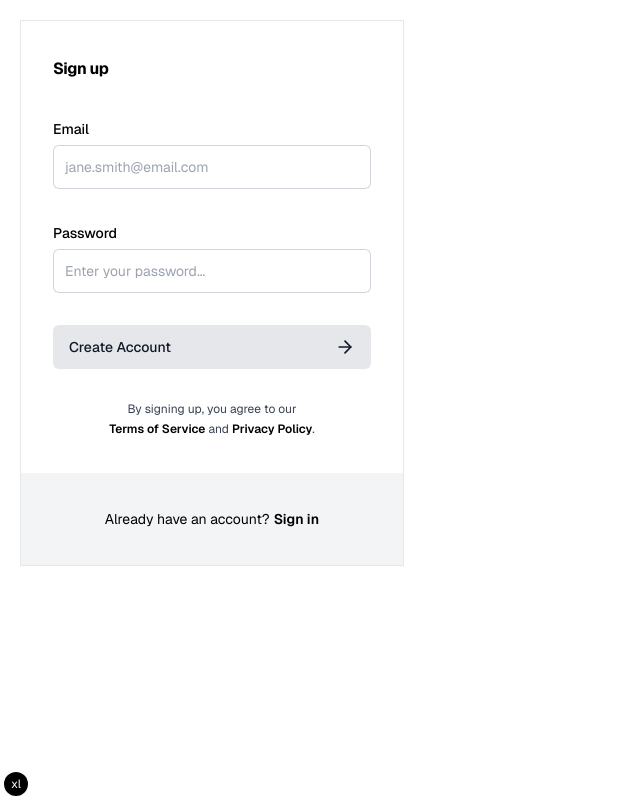
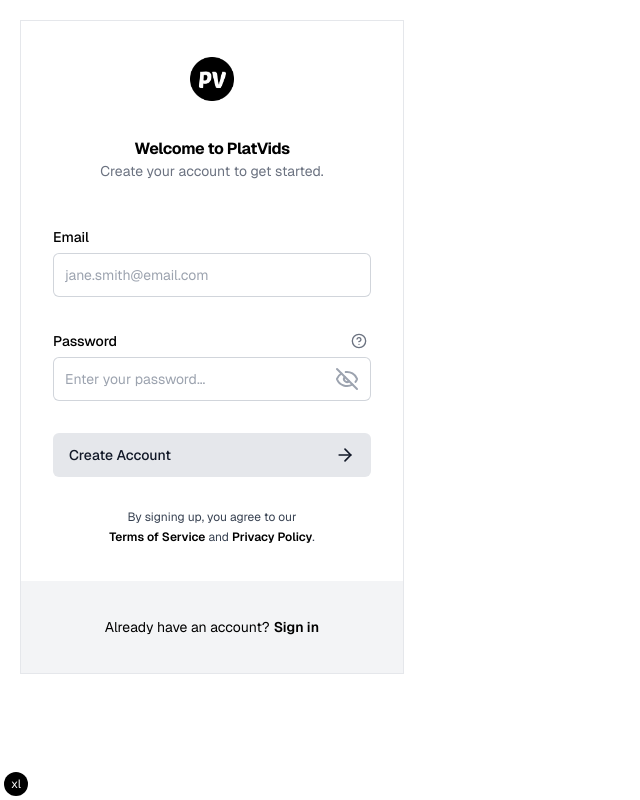
Before and after one commit to dlbarduzzi/platvids, a Next.js app: page /sign-up in a window 1280 px wide. Shown: the whole page, without its empty margins (0-640 px from the left). Built offline with nearby package versions, Linux system fonts and the light colour scheme; no server answers; what drizzle-zod would draw is missing.

Commit message:
Add show password and requirements helpers

```diff
--- a/src/app/(auth)/sign-up/_components/signup.tsx
+++ b/src/app/(auth)/sign-up/_components/signup.tsx
@@ -3,11 +3,21 @@
 import type { SignUpSchema } from "@/features/auth/schemas/signup"
 
 import Link from "next/link"
+import Image from "next/image"
 
 import { useForm } from "react-hook-form"
+import { useState } from "react"
 import { zodResolver } from "@hookform/resolvers/zod"
 
-import { ArrowRight } from "lucide-react"
+import {
+  ArrowRight,
+  Check,
+  Circle,
+  CircleHelp,
+  Eye,
+  EyeOff,
+  X as IconX,
+} from "lucide-react"
 
 import {
   FormControl,
@@ -20,13 +30,26 @@ import {
 
 import { Input } from "@/components/ui/input"
 import { Button } from "@/components/ui/button"
+import { Popover, PopoverContent, PopoverTrigger } from "@/components/ui/popover"
 
 import { cn } from "@/lib/utils"
 import { delay } from "@/lib/utils"
 import { signUp } from "@/features/auth/actions/signup"
-import { signUpSchema } from "@/features/auth/schemas/signup"
+
+import {
+  signUpSchema,
+  passwordHasNumber,
+  passwordHasSpecialChar,
+  passwordHasLowercaseLetter,
+  passwordHasUppercaseLetter,
+  PASSWORD_MIN_CHARS,
+  PASSWORD_MAX_CHARS,
+} from "@/features/auth/schemas/signup"
 
 export function SignUpForm() {
+  const [showPassword, setShowPassword] = useState(false)
+  const [showPasswordHelper, setShowPasswordHelper] = useState(false)
+
   const form = useForm<SignUpSchema>({
     resolver: zodResolver(signUpSchema),
     defaultValues: {
@@ -36,8 +59,11 @@ export function SignUpForm() {
   })
 
   const { errors, isSubmitting } = form.formState
+  const passwordValue = form.watch("password")
 
   async function onSubmit(values: SignUpSchema) {
+    setShowPassword(() => false)
+    setShowPasswordHelper(() => false)
     if (1 > 2) {
       const resp = await signUp(values)
       console.log(resp)
@@ -51,11 +77,33 @@ export function SignUpForm() {
     <div className="p-5">
       <div className="max-w-sm border border-gray-200">
         <div className="space-y-9 bg-white px-8 py-9">
-          <h3 className="font-bold tracking-tight text-black">Sign up</h3>
+          <div className="flex items-center justify-center">
+            <Link
+              href="/"
+              className={cn(
+                "rounded-full focus-visible:outline-none focus-visible:ring-2",
+                "focus-visible:ring-black focus-visible:ring-offset-2",
+                isSubmitting && "pointer-events-none"
+              )}
+            >
+              <Image
+                src="/images/logo.png"
+                alt="PlatVids logo"
+                width={500}
+                height={500}
+                className="size-11"
+              />
+              <span className="sr-only">Link to home page.</span>
+            </Link>
+          </div>
+          <div className="text-center">
+            <h3 className="font-bold tracking-tight text-black">Welcome to PlatVids</h3>
+            <p className="text-sm text-gray-500">Create your account to get started.</p>
+          </div>
           <FormProvider {...form}>
             <form
               onSubmit={form.handleSubmit(onSubmit)}
-              className="grid grid-cols-1 gap-y-8"
+              className="grid grid-cols-1 gap-y-8 pt-2"
             >
               <FormField
                 name="email"
@@ -63,7 +111,7 @@ export function SignUpForm() {
                 render={({ field }) => (
                   <FormItem>
                     <FormLabel>Email</FormLabel>
-                    <div className="pt-1">
+                    <div className="mt-1">
                       <FormControl>
                         <Input
                           {...field}
@@ -83,17 +131,72 @@ export function SignUpForm() {
                 control={form.control}
                 render={({ field }) => (
                   <FormItem>
-                    <FormLabel>Password</FormLabel>
-                    <div className="pt-1">
+                    <div className="relative">
+                      <FormLabel>Password</FormLabel>
+                      <div className="absolute inset-y-0 right-1 flex items-center">
+                        <Popover
+                          open={showPasswordHelper}
+                          onOpenChange={setShowPasswordHelper}
+                        >
+                          <PopoverTrigger
+                            disabled={isSubmitting}
+                            className={cn(
+                              "rounded-full focus:outline-none",
+                              "focus:ring-1 focus:ring-black",
+                              isSubmitting
+                                ? "pointer-events-none text-gray-400"
+                                : "text-gray-500"
+                            )}
+                          >
+                            <CircleHelp className="size-4" />
+                          </PopoverTrigger>
+                          <PopoverContent
+                            side="top"
+                            align="end"
+                            className="w-80"
+                            onFocusOutside={e => e.preventDefault()}
+                            onPointerDownOutside={e => e.preventDefault()}
+                          >
+                            <PasswordHelper
+                              isFormError={!!errors.password}
+                              passwordValue={passwordValue}
+                            />
+                          </PopoverContent>
+                        </Popover>
+                      </div>
+                    </div>
+                    <div className="relative mt-1">
                       <FormControl>
                         <Input
                           {...field}
-                          type="password"
+                          type={showPassword ? "text" : "password"}
                           variant={!!errors.password ? "danger" : "default"}
                           disabled={isSubmitting}
                           placeholder="Enter your password..."
+                          className="pr-12"
                         />
                       </FormControl>
+                      <div
+                        className={cn(
+                          "absolute inset-y-0 right-0 flex items-center pr-3"
+                        )}
+                      >
+                        <div
+                          role="button"
+                          onClick={() => setShowPassword(() => !showPassword)}
+                          className={cn(
+                            isSubmitting
+                              ? "pointer-events-none text-gray-300"
+                              : "text-gray-400"
+                          )}
+                        >
+                          {showPassword ? (
+                            <Eye className="size-6" />
+                          ) : (
+                            <EyeOff className="size-6" />
+                          )}
+                        </div>
+                      </div>
                     </div>
                     <FormMessage />
                   </FormItem>
@@ -161,3 +264,81 @@ export function SignUpForm() {
     </div>
   )
 }
+
+type PasswordHelperProps = {
+  isFormError: boolean
+  passwordValue: string
+}
+
+function PasswordHelper({ isFormError, passwordValue }: PasswordHelperProps) {
+  return (
+    <div>
+      <div className="text-sm font-semibold text-black">Password Requirements</div>
+      <div className="pt-1 text-xs text-gray-600">
+        Your password must meet the following criteria:
+      </div>
+      <div className="pt-5">
+        <ul className="space-y-1">
+          <PasswordCheck
+            isValid={passwordHasNumber(passwordValue)}
+            isFormError={isFormError}
+            description="Contain a number"
+          />
+          <PasswordCheck
+            isValid={passwordHasLowercaseLetter(passwordValue)}
+            isFormError={isFormError}
+            description="Contain lowercase letter"
+          />
+          <PasswordCheck
+            isValid={passwordHasUppercaseLetter(passwordValue)}
+            isFormError={isFormError}
+            description="Contain uppercase letter"
+          />
+          <PasswordCheck
+            isValid={passwordHasSpecialChar(passwordValue)}
+            isFormError={isFormError}
+            description="Contain a special character"
+          />
+          <PasswordCheck
+            isValid={
+              passwordValue.length >= PASSWORD_MIN_CHARS &&
+              passwordValue.length <= PASSWORD_MAX_CHARS
+            }
+            isFormError={isFormError}
+            description={`Between ${PASSWORD_MIN_CHARS} and
+                              ${PASSWORD_MAX_CHARS} characters long`}
+          />
+        </ul>
+      </div>
+    </div>
+  )
+}
+
+type PasswordCheckProps = {
+  isValid: boolean
+  isFormError: boolean
+  description: string
+}
+
+function PasswordCheck({ isValid, isFormError, description }: PasswordCheckProps) {
+  return (
+    <li
+      className={cn(
+        "inline-flex items-center gap-x-2 text-sm",
+        !isValid && isFormError ? "text-red-500" : "text-black",
+        isValid && "text-green-600"
+      )}
+    >
+      <span className="flex size-5 items-center justify-center">
+        {isValid ? (
+          <Check className="size-5 text-green-500" />
+        ) : isFormError ? (
+          <IconX className="size-5 h-full text-red-500" />
+        ) : (
+          <Circle className="size-3 h-full fill-gray-300 stroke-none" />
+        )}
+      </span>
+      {description}
+    </li>
+  )
+}
```
